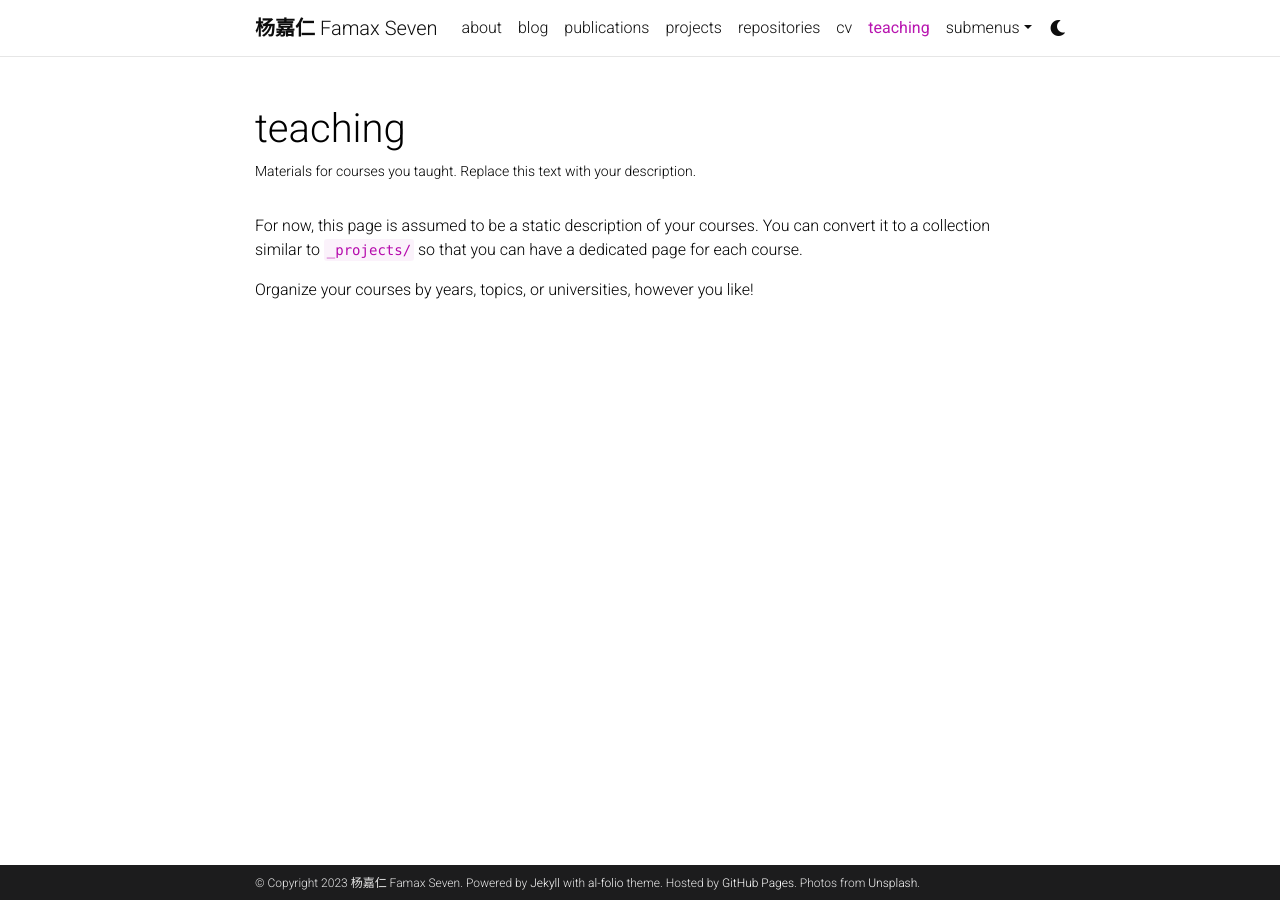
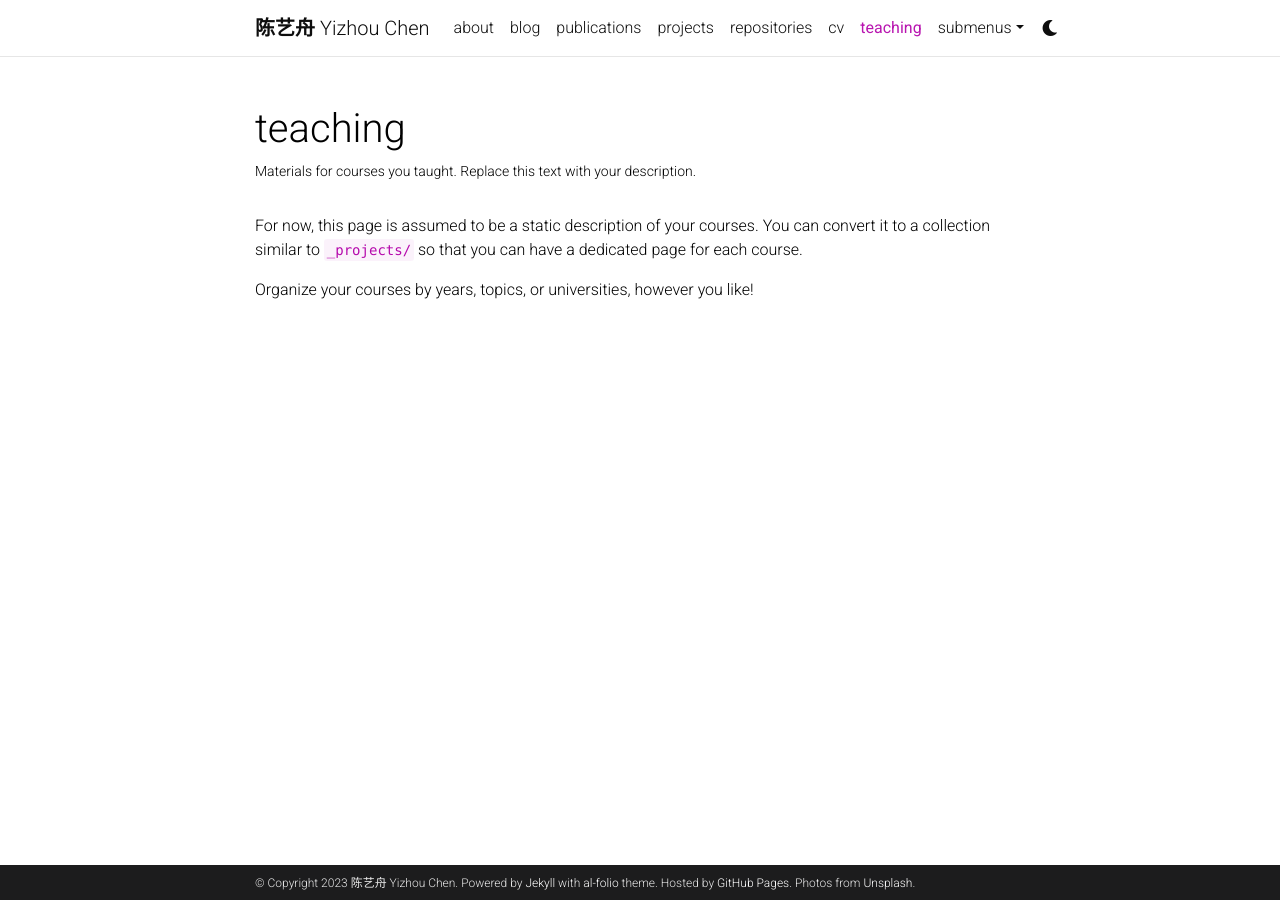
Before and after one commit to famax7/famax7.github.io, a Jekyll site: the page built from _pages/teaching.md, in a window 1280 px wide. Built offline with Jekyll 4.4.1, drawn with Linux system fonts in a browser that asks for light colours; full-size pictures stand in for the smaller copies a plugin makes; comment, search, counter and statistics services are not loaded; a style sheet for code colours, icons or effects is not loaded.

Commit message:
Add photos

```diff
--- a/_config.yml
+++ b/_config.yml
@@ -3,10 +3,10 @@
 # -----------------------------------------------------------------------------
 
 title: blank # the website title (if blank, full name will be used instead)
-first_name: 杨嘉仁
+first_name: 陈艺舟
 middle_name:
-last_name: Famax Seven
-email: you@example.com
+last_name: Yizhou Chen
+email: ychen884@wisc.edu
 description: > # the ">" symbol means to ignore newlines until "footer_text:"
   A simple, whitespace theme for academics. Based on [*folio](https://github.com/bogoli/-folio) design.
 footer_text: >
@@ -16,7 +16,7 @@
 keywords:  # add your own keywords or leave empty
 
 lang: en # the language of your site (for example: en, fr, cn, ru, etc.)
-icon: ⚛️  # the emoji used as the favicon (alternatively, provide image name in /assets/img/)
+icon: Van.jpg  # the emoji used as the favicon (alternatively, provide image name in /assets/img/)
 
 url: https://famax7.github.io # the base hostname & protocol for your site
 baseurl: # the subpath of your site, e.g. /blog/
```
Also changed, not shown: _pages/about.md (+1 -1 lines), assets/img/Van.jpg (added).
